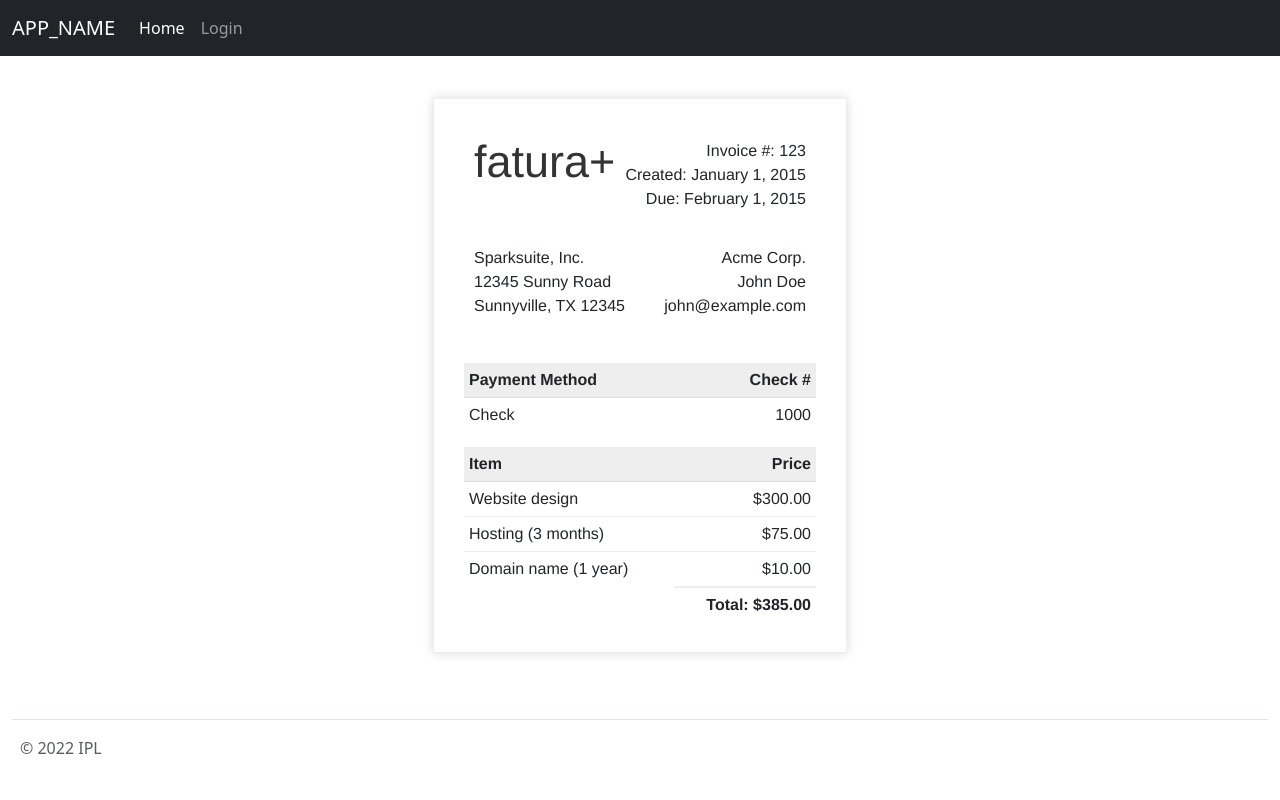
After one commit to linhk9/Projeto-PWS-Fatura, a PHP site: the page made by views/fatura/vista.php in a window 1280 px wide. The commit adds this page. Run offline with PHP 8.4, Linux system fonts and the light colour scheme; the template is opened without the code that fills it, so the values that code supplies are empty; some libraries are stand-ins or nearby versions.

Commit message:
comeco vista
sad

```diff
--- a/controllers/FaturaController.php
+++ b/controllers/FaturaController.php
@@ -129,4 +129,7 @@
             }
             $this->redirectToRoute('fatura','carrinho',['fId' => $fatura->id, 'cId' => $fatura->cliente_id]);
         }
+        public function vista($cId,$fId){
+            $this->renderView('fatura/vista');
+        }
     }
--- a/router.php
+++ b/router.php
@@ -163,6 +163,10 @@
                         $controller->loginFilterByRole(['Administrador','Funcionario']);
                         $controller->delete($_GET['fId']);
                         break;
+                    case "vista":
+                        $controller->loginFilterByRole(['Administrador','Funcionario','Cliente']);
+                        $controller->vista($_GET['cId'], $_GET['fId']);
+                        break;
                 }
                 break;
 
--- /dev/null
+++ b/views/fatura/vista.php
@@ -0,0 +1,83 @@
+<div class="invoice-box">
+    <table>
+        <tr class="top">
+            <td colspan="2">
+                <table>
+                    <tr>
+                        <td class="title">
+                            fatura+
+                        </td>
+
+                        <td>
+                            Invoice #: 123<br />
+                            Created: January 1, 2015<br />
+                            Due: February 1, 2015
+                        </td>
+                    </tr>
+                </table>
+            </td>
+        </tr>
+
+        <tr class="information">
+            <td colspan="2">
+                <table>
+                    <tr>
+                        <td>
+                            Sparksuite, Inc.<br />
+                            12345 Sunny Road<br />
+                            Sunnyville, TX 12345
+                        </td>
+
+                        <td>
+                            Acme Corp.<br />
+                            John Doe<br />
+                            john@example.com
+                        </td>
+                    </tr>
+                </table>
+            </td>
+        </tr>
+
+        <tr class="heading">
+            <td>Payment Method</td>
+
+            <td>Check #</td>
+        </tr>
+
+        <tr class="details">
+            <td>Check</td>
+
+            <td>1000</td>
+        </tr>
+
+        <tr class="heading">
+            <td>Item</td>
+
+            <td>Price</td>
+        </tr>
+
+        <tr class="item">
+            <td>Website design</td>
+
+            <td>$300.00</td>
+        </tr>
+
+        <tr class="item">
+            <td>Hosting (3 months)</td>
+
+            <td>$75.00</td>
+        </tr>
+
+        <tr class="item last">
+            <td>Domain name (1 year)</td>
+
+            <td>$10.00</td>
+        </tr>
+
+        <tr class="total">
+            <td></td>
+
+            <td>Total: $385.00</td>
+        </tr>
+    </table>
+</div>
--- a/views/layout/header.php
+++ b/views/layout/header.php
@@ -47,6 +47,84 @@
             box-shadow: 0 0 0 1px rgba(0,0,0,0.15) inset;
             vertical-align: middle;
         }
+        .invoice-box {
+                max-width: 800px;
+                margin: auto;
+                padding: 30px;
+                border: 1px solid #eee;
+                box-shadow: 0 0 10px rgba(0, 0, 0, 0.15);
+                font-size: 16px;
+                line-height: 24px;
+                font-family: 'Helvetica Neue', 'Helvetica', Helvetica, Arial, sans-serif;
+                color: #555;
+            }
+
+            .invoice-box table {
+                width: 100%;
+                line-height: inherit;
+                text-align: left;
+                border-collapse: collapse;
+            }
+
+            .invoice-box table td {
+                padding: 5px;
+                vertical-align: top;
+            }
+
+            .invoice-box table tr td:nth-child(2) {
+                text-align: right;
+            }
+
+            .invoice-box table tr.top table td {
+                padding-bottom: 20px;
+            }
+
+            .invoice-box table tr.top table td.title {
+                font-size: 45px;
+                line-height: 45px;
+                color: #333;
+            }
+
+            .invoice-box table tr.information table td {
+                padding-bottom: 40px;
+            }
+
+            .invoice-box table tr.heading td {
+                background: #eee;
+                border-bottom: 1px solid #ddd;
+                font-weight: bold;
+            }
+
+            .invoice-box table tr.details td {
+                padding-bottom: 20px;
+            }
+
+            .invoice-box table tr.item td {
+                border-bottom: 1px solid #eee;
+            }
+
+            .invoice-box table tr.item.last td {
+                border-bottom: none;
+            }
+
+            .invoice-box table tr.total td:nth-child(2) {
+                border-top: 2px solid #eee;
+                font-weight: bold;
+            }
+
+            @media only screen and (max-width: 600px) {
+                .invoice-box table tr.top table td {
+                    width: 100%;
+                    display: block;
+                    text-align: center;
+                }
+
+                .invoice-box table tr.information table td {
+                    width: 100%;
+                    display: block;
+                    text-align: center;
+                }
+            }
     </style>
 </head>
 <body class="d-flex flex-column h-100">
```
Also changed, not shown: views/fatura/historico.php (+9 -6 lines).
